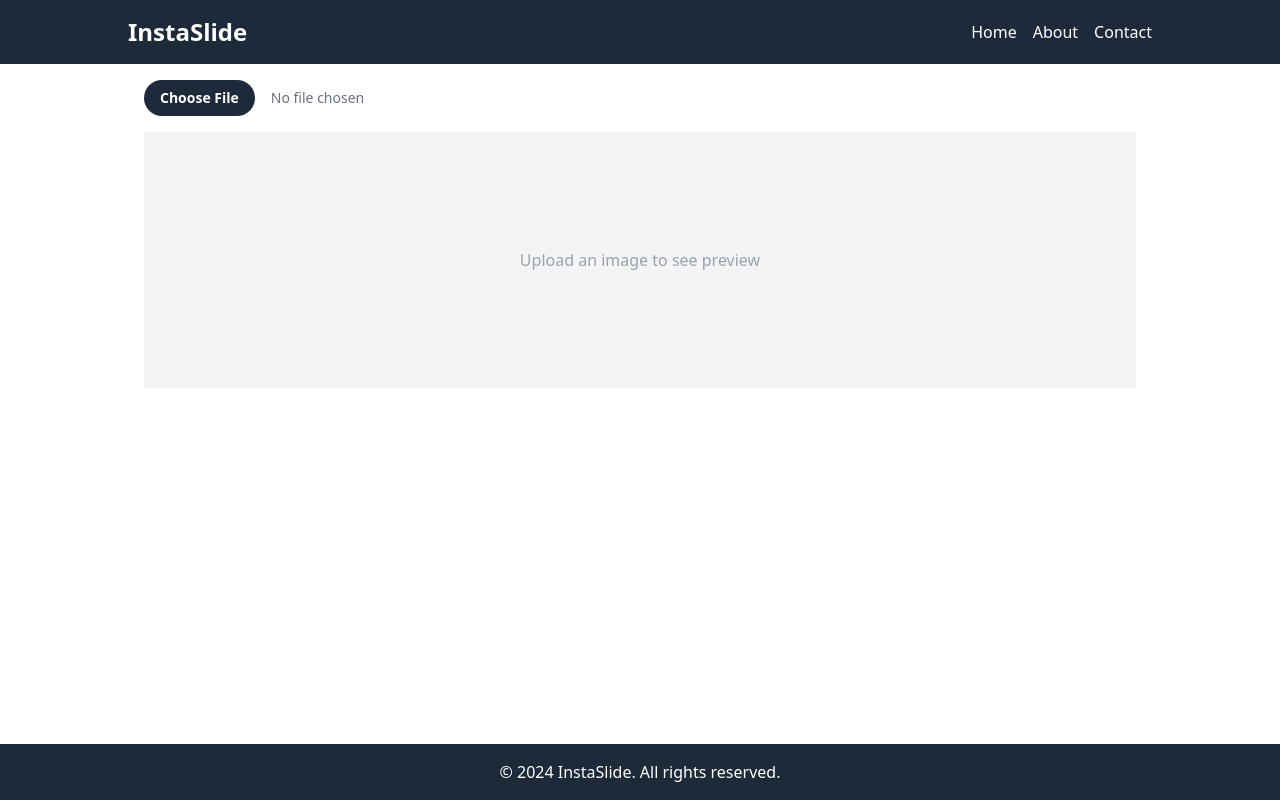
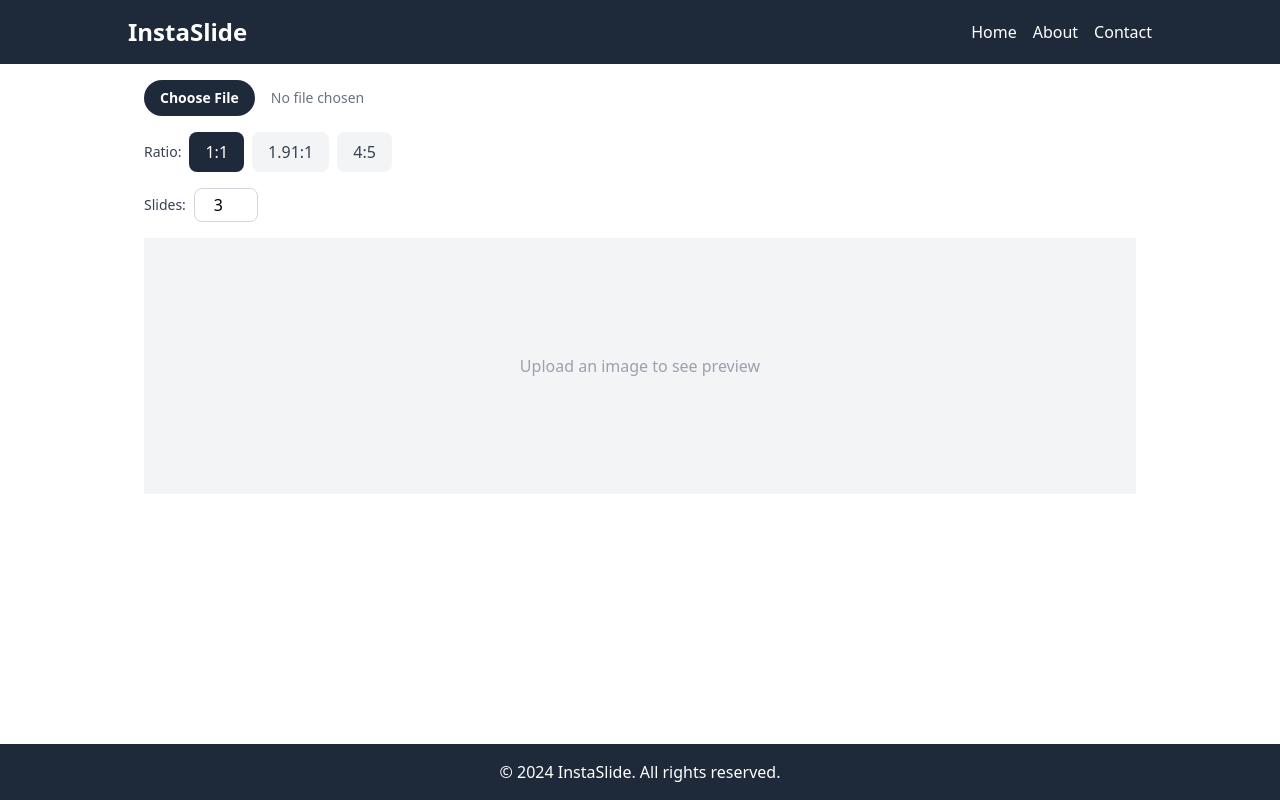
Before and after one commit to HollPapazian/instaSlide, a React (Vite) app: page / in a window 1280 px wide. Built offline with nearby package versions, Linux system fonts and the light colour scheme.

Commit message:
Add all actions

```diff
--- a/src/features/Main/Main.tsx
+++ b/src/features/Main/Main.tsx
@@ -1,13 +1,24 @@
 import { useState, ChangeEvent } from 'react'
+
+type AspectRatio = '1:1' | '1.91:1' | '4:5'
 
 export const Main = () => {
   const [selectedImage, setSelectedImage] = useState<string | null>(null)
+  const [selectedRatio, setSelectedRatio] = useState<AspectRatio>('1:1')
+  const [slides, setSlides] = useState(3)
 
   const handleImageUpload = (event: ChangeEvent<HTMLInputElement>) => {
     const file = event.target.files?.[0]
     if (file && file.type.startsWith('image/')) {
       const imageUrl = URL.createObjectURL(file)
       setSelectedImage(imageUrl)
+    }
+  }
+
+  const handleSlidesChange = (event: ChangeEvent<HTMLInputElement>) => {
+    const value = parseInt(event.target.value)
+    if (value >= 1 && value <= 10) {
+      setSlides(value)
     }
   }
 
@@ -26,6 +37,47 @@ export const Main = () => {
             hover:file:bg-gray-700
             cursor-pointer"
         />
+
+        <div className="flex flex-col gap-4">
+          <div className="flex items-center gap-2">
+            <label className="text-sm font-medium text-gray-700">
+              Ratio:
+            </label>
+            <div className="flex gap-2">
+              {(['1:1', '1.91:1', '4:5'] as AspectRatio[]).map((ratio) => (
+                <button
+                  key={ratio}
+                  onClick={() => setSelectedRatio(ratio)}
+                  className={`
+                    px-4 py-2 rounded-lg font-medium
+                    ${selectedRatio === ratio
+                      ? 'bg-gray-800 text-white'
+                      : 'bg-gray-100 text-gray-700 hover:bg-gray-200'
+                    }
+                    transition-colors duration-200
+                  `}
+                >
+                  {ratio}
+                </button>
+              ))}
+            </div>
+          </div>
+
+          <div className="flex items-center gap-2">
+            <label htmlFor="slides" className="text-sm font-medium text-gray-700">
+              Slides:
+            </label>
+            <input
+              id="slides"
+              type="number"
+              min="1"
+              max="10"
+              value={slides}
+              onChange={handleSlidesChange}
+              className="w-16 px-2 py-1 text-center border border-gray-300 rounded-lg focus:outline-none focus:ring-2 focus:ring-gray-800 focus:border-transparent"
+            />
+          </div>
+        </div>
 
         <div id="container" className="w-full bg-gray-100 relative overflow-hidden">
           {selectedImage ? (
```
